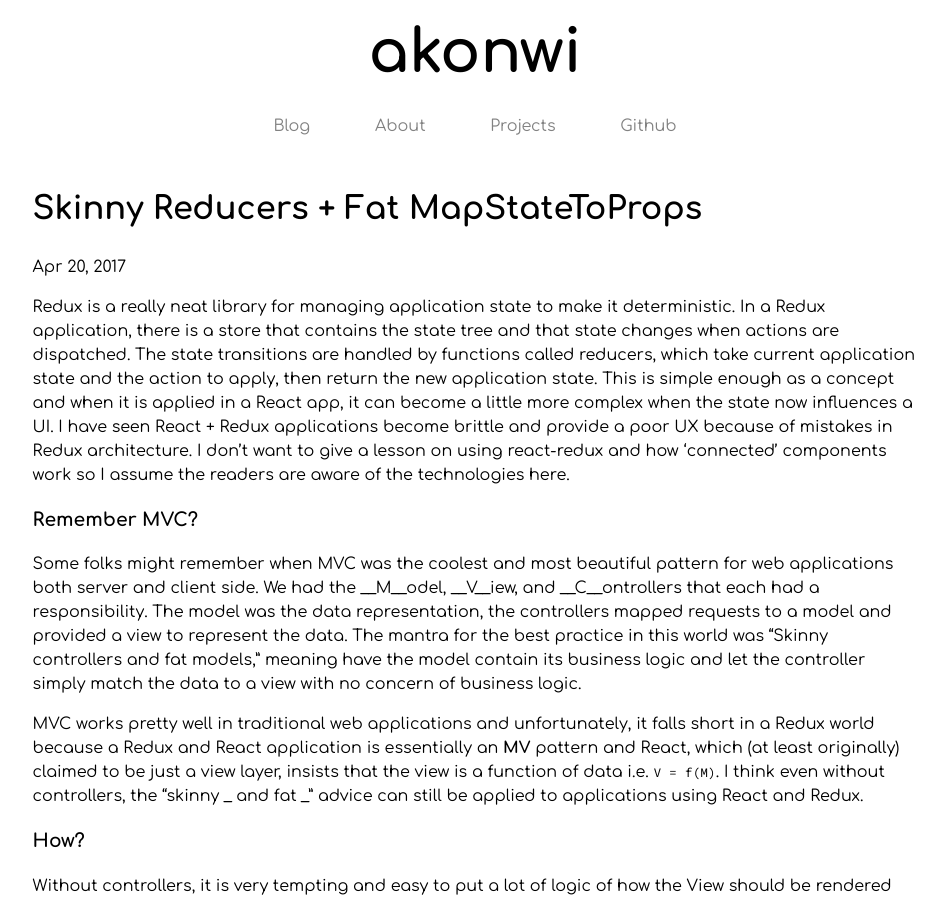
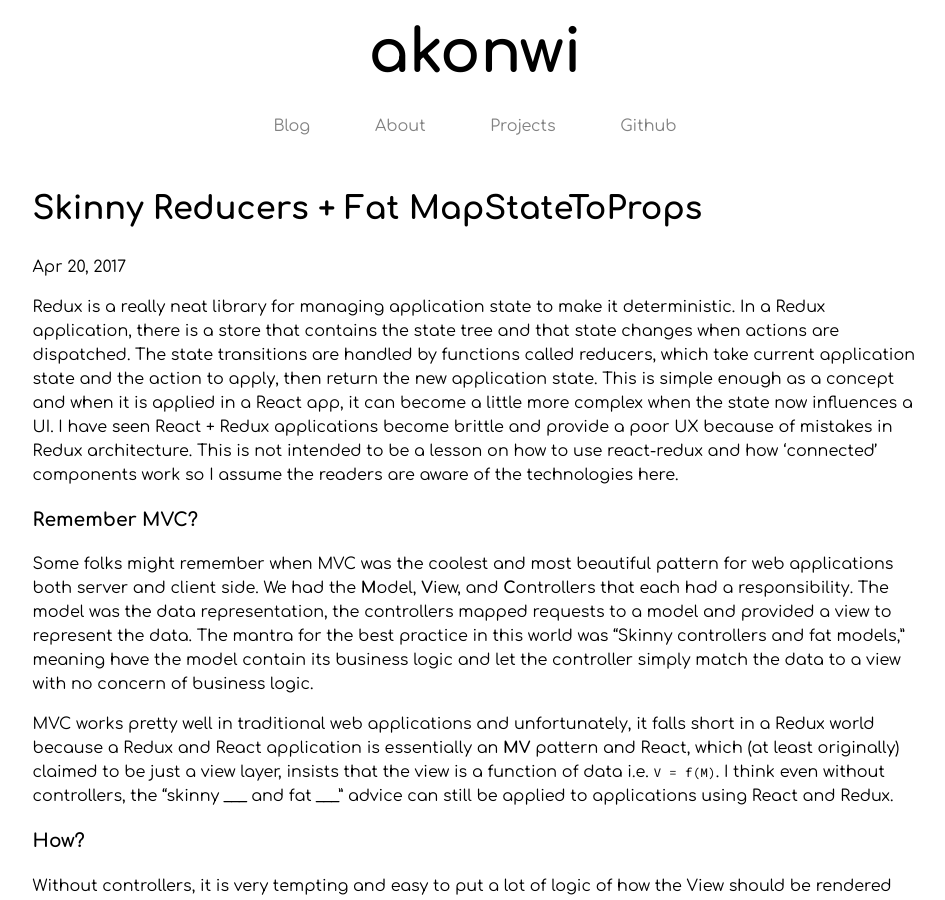
Before and after one commit to akonwi/akonwi.github.io, a Jekyll site: the page built from _posts/2017-04-20-skinny-reducers-fat-map-state-to-props.markdown, in a window 1280 px wide and 900 px high. Shown: the whole window, without its empty margins (165-1110 px from the left). Built offline with Jekyll 4.4.1, drawn with Linux system fonts in a browser that asks for light colours.

Commit message:
Fix markdown issues in redux post

```diff
--- a/_posts/2017-04-20-skinny-reducers-fat-map-state-to-props.markdown
+++ b/_posts/2017-04-20-skinny-reducers-fat-map-state-to-props.markdown
@@ -14,11 +14,11 @@
 then return the new application state.
 This is simple enough as a concept and when it is applied in a React app, it can become a little more complex when the state now influences a UI.
 I have seen React + Redux applications become brittle and provide a poor UX because of mistakes in Redux architecture.
-I don't want to give a lesson on using react-redux and how 'connected' components work so I assume the readers are aware of the technologies here.
+This is not intended to be a lesson on how to use react-redux and how 'connected' components work so I assume the readers are aware of the technologies here.
 
 ### Remember MVC?
 Some folks might remember when MVC was the coolest and most beautiful pattern for web applications both server and client side.
-We had the __M__odel, __V__iew, and __C__ontrollers that each had a responsibility.
+We had the **M**odel, **V**iew, and **C**ontrollers that each had a responsibility.
 The model was the data representation, the controllers mapped requests to a model and provided a view to represent the data.
 The mantra for the best practice in this world was "Skinny controllers and fat models,"
 meaning have the model contain its business logic and let the controller simply match the data to a view with no concern of business logic.
@@ -26,7 +26,7 @@
 MVC works pretty well in traditional web applications and unfortunately, it falls short in a Redux world because
 a Redux and React application is essentially an __MV__ pattern and React, which (at least originally) claimed to be just a view layer,
 insists that the view is a function of data i.e. `V = f(M)`.
-I think even without controllers, the "skinny _ and fat _" advice can still be applied to applications using React and Redux.
+I think even without controllers, the "skinny \_\_\_  and fat  \_\_\_" advice can still be applied to applications using React and Redux.
 
 ### How?
 Without controllers, it is very tempting and easy to put a lot of logic of how the View should be rendered inside of the application state, which in this case is the Model.
```
